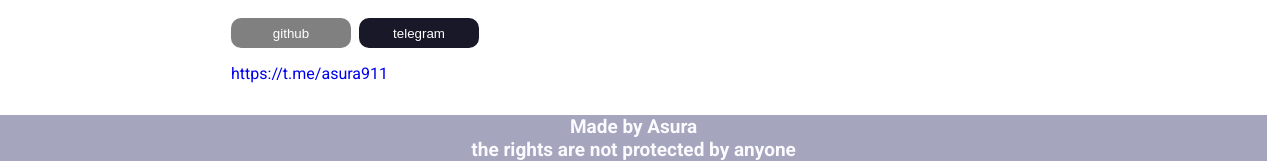
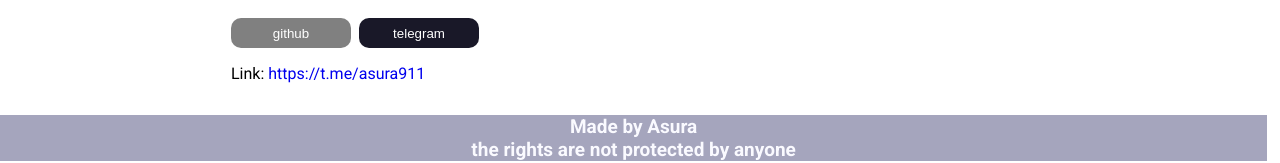
Before and after one commit to Asura-code/react-resume, a React (Vite) app: page / in a window 1280 px wide. Both pictures are taken after a click on the button "telegram". Shown: the part 628-791 px from the top of the page. Built offline with nearby package versions, Linux system fonts and the light colour scheme.

Commit message:
Update Contacts.jsx
+ "Link: "

```diff
--- a/src/components/Contacts.jsx
+++ b/src/components/Contacts.jsx
@@ -27,9 +27,13 @@ export default function Contacts() {
         {!content ? (
           "Press da button"
         ) : (
-          <a href={contacts[content]} target="_blank">
-            {contacts[content]}
-          </a>
+          <span>
+            {" "}
+            Link:{" "}
+            <a href={contacts[content]} target="_blank">
+              {contacts[content]}
+            </a>
+          </span>
         )}
       </p>
     </section>
```
